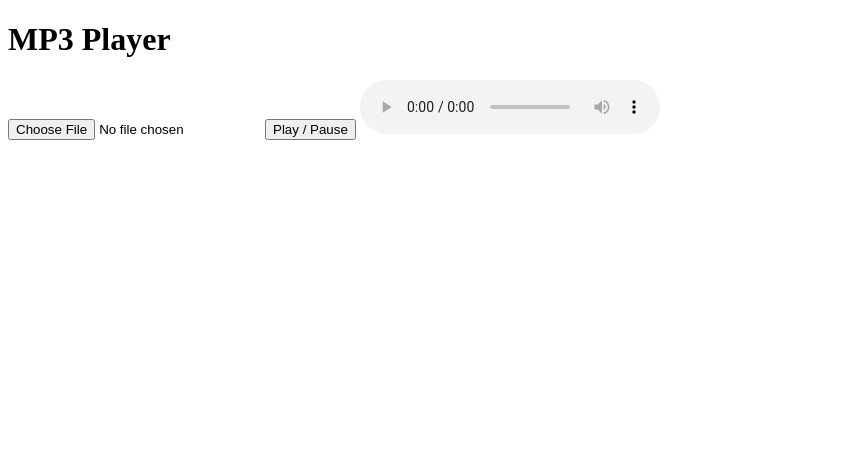
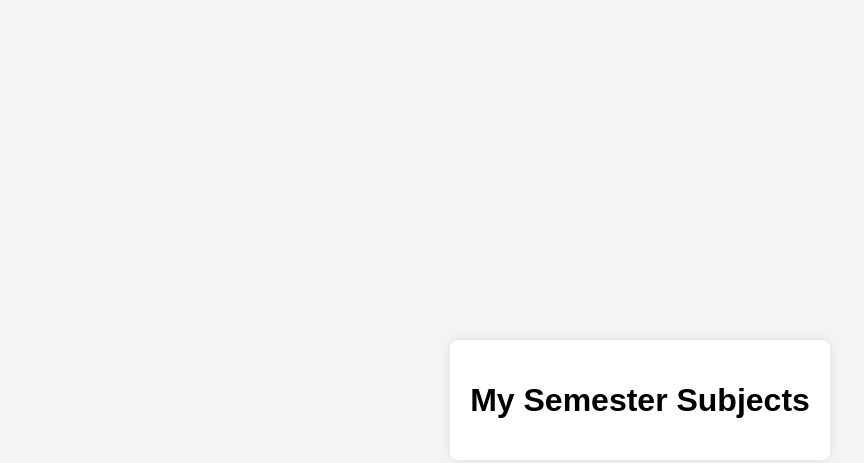
Before and after one commit to vazahatali26/Html-css, a plain HTML site: page index.html in a window 1280 px wide. Shown: the whole page, without its empty margins (0-864 px from the left). Drawn offline with Linux system fonts and the light colour scheme.

Commit message:
Update index.html

```diff
--- a/index.html
+++ b/index.html
@@ -3,17 +3,18 @@
 <head>
     <meta charset="UTF-8">
     <meta name="viewport" content="width=device-width, initial-scale=1.0">
-    <link rel="stylesheet" href="style.css">
-    <title>MP3 Player</title>
+    <link rel="stylesheet" href="styles.css">
+    <title>My Semester Subjects</title>
 </head>
 <body>
-    <div class="container">
-        <h1>MP3 Player</h1>
-        <input type="file" id="fileInput" accept=".mp3" />
-        <button onclick="playPause()">Play / Pause</button>
-        <audio id="audioPlayer" controls></audio>
-    </div>
 
-    <script src="js/script.js"></script>
+<div class="container">
+    <h1>My Semester Subjects</h1>
+    <ul id="subjectList">
+        <!-- Subjects will be added dynamically here using JavaScript -->
+    </ul>
+</div>
+
+<script src="js/script.js"></script>
 </body>
 </html>
```
